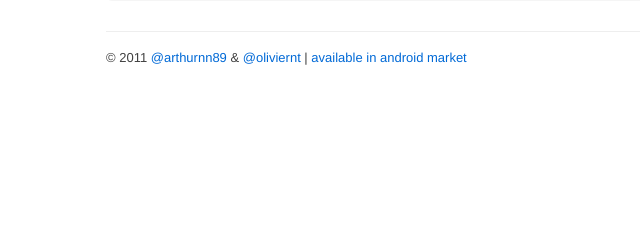
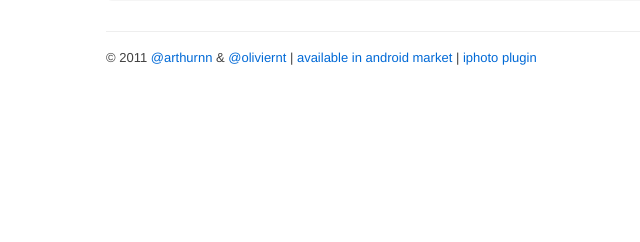
Before and after one commit to arthurnn/picturme, a Django app: template source/templates/about.html in a window 1280 px wide. Shown: the part 299-541 px from the top of the page, without its empty margins (64-704 px from the left). Run offline with Django 3.2, Linux system fonts and the light colour scheme; the template is opened without the code that fills it, so the values that code supplies are empty; parts of the project's set-up code (start-up, migrations or seed data) failed here and were passed over; some libraries are stand-ins or nearby versions.

Commit message:
changing footer

```diff
--- a/source/templates/base.html
+++ b/source/templates/base.html
@@ -52,7 +52,7 @@
 			{% block content %}{% endblock content %}
     	</div>
     	<footer>
-    		&copy; 2011 <a href="http://twitter.com/#!/arthurnn89">@arthurnn89</a> &amp; <a href="http://twitter.com/#!/oliviernt">@oliviernt</a>&nbsp;|&nbsp;<a href="http://market.android.com/details?id=com.oliviernt.picturme">Available in Android Market</a>
+    		&copy; 2011 <a href="http://twitter.com/#!/arthurnn">@arthurnn</a> &amp; <a href="http://twitter.com/#!/oliviernt">@oliviernt</a>&nbsp;|&nbsp;<a href="http://market.android.com/details?id=com.oliviernt.picturme">Available in Android Market</a>&nbsp;|&nbsp;<a href="https://s3.amazonaws.com/picturme_bucket/picturmeExporter.pkg">iPhoto Plugin</a>
     	</footer>
 	</div> <!--! end of #container -->
 
```
